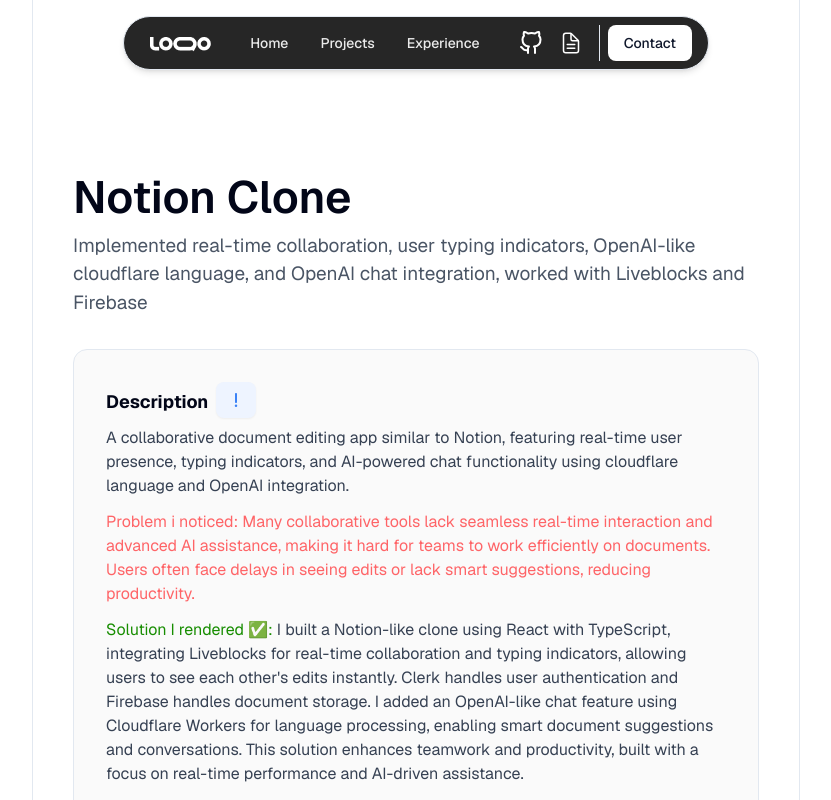
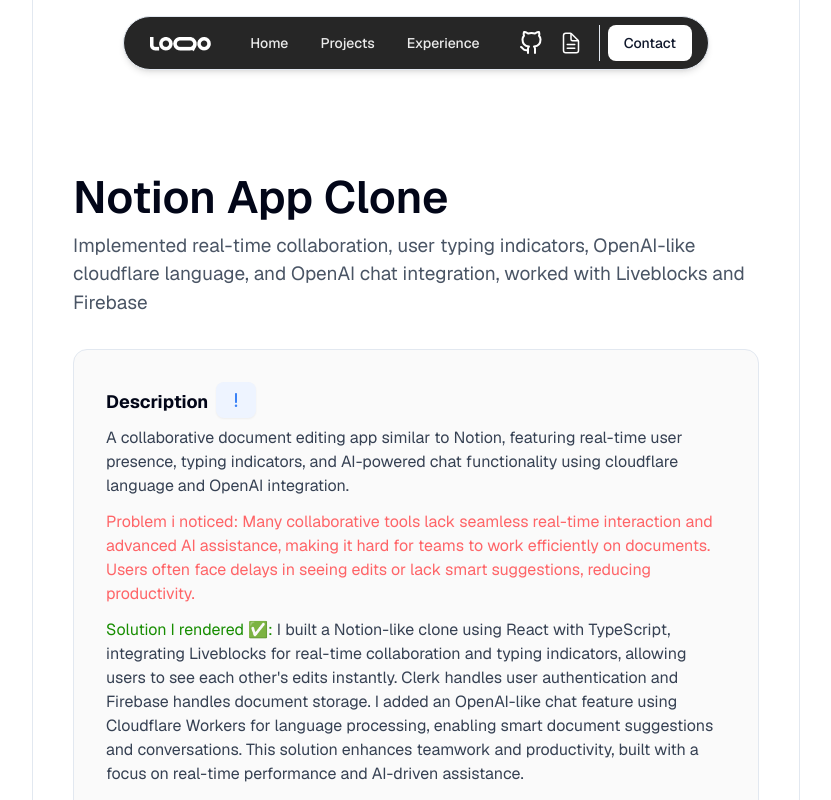
Before and after one commit to SteeveSticks/my-portfolio, a Next.js app: page /project/Notion in a window 1280 px wide. Shown: the top 800 px of the page, without its empty margins (224-1055 px from the left). Built offline with nearby package versions, Linux system fonts and the light colour scheme.

Commit message:
simple fix

```diff
--- a/_data/data.ts
+++ b/_data/data.ts
@@ -1,6 +1,6 @@
 export const projects = [
   {
-    name: "Notion Clone",
+    name: "Notion App Clone",
     slug: "Notion",
     show: "Implemented real-time collaboration, user typing indicators, OpenAI-like cloudflare language, and OpenAI chat integration, worked with Liveblocks and Firebase",
     desc: "A collaborative document editing app similar to Notion, featuring real-time user presence, typing indicators, and AI-powered chat functionality using cloudflare language and OpenAI integration.",
```
